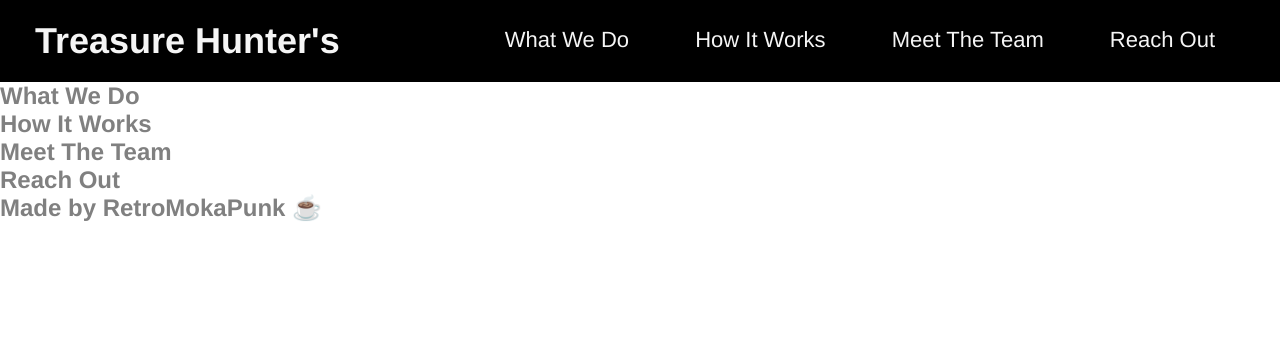
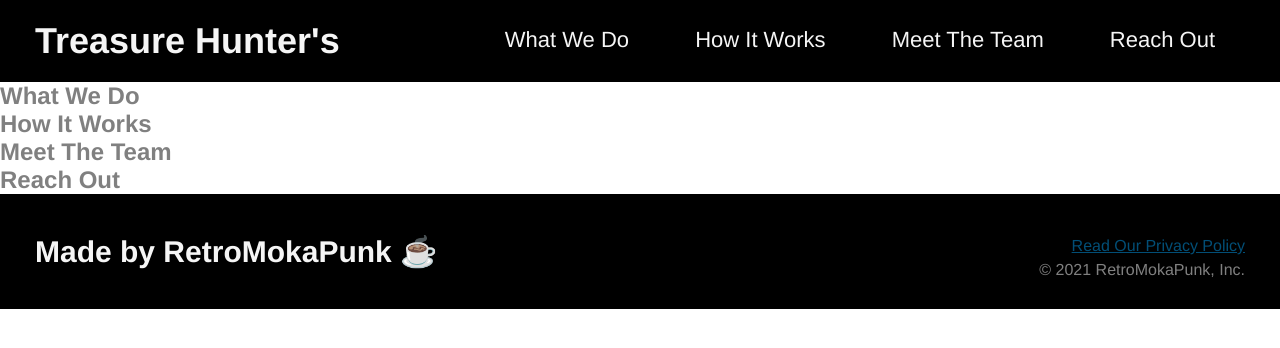
Before and after one commit to agustinxmtz/Treasure-Hunters, a plain HTML site: page index.html in a window 1280 px wide. Drawn offline with Linux system fonts and the light colour scheme.

Commit message:
created the footer

```diff
--- a/assets/style.css
+++ b/assets/style.css
@@ -1,6 +1,7 @@
 * {
     margin: 0;
     padding: 0;
+    box-sizing: border-box;
 }
 
 body {
@@ -40,3 +41,25 @@ header nav ul li a {
     font-weight: lighter;
     font-size: 22px;
 }
+footer {
+    background: black;
+    width: 100%;
+    padding: 40px 35px;
+}
+
+footer h2 {
+    display: inline;
+    color: whitesmoke;
+    font-size: 30px;
+    margin: 0;
+}
+
+footer div {
+    float: right;
+    line-height: 1.5;
+    text-align: right;
+}
+
+footer a {
+    color: #024e76;
+}
--- a/index.html
+++ b/index.html
@@ -65,6 +65,10 @@
 
     <footer>
         <h2> Made by RetroMokaPunk ☕ </h2>
+        <div>
+            <a href = '#'> Read Our Privacy Policy </a><br />
+            &copy; 2021 RetroMokaPunk, Inc.
+        </div>
     </footer>
 
 </body>
```
